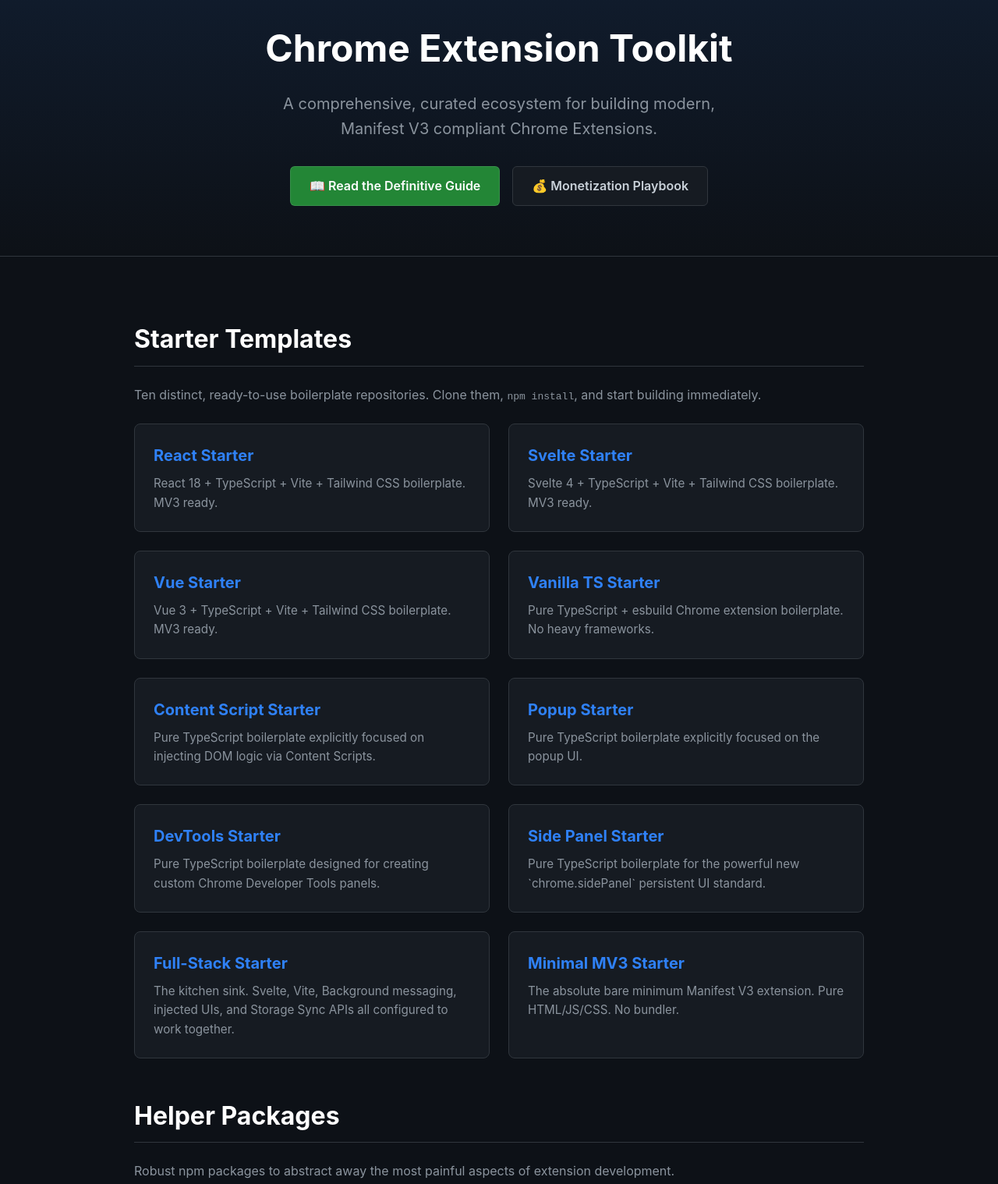
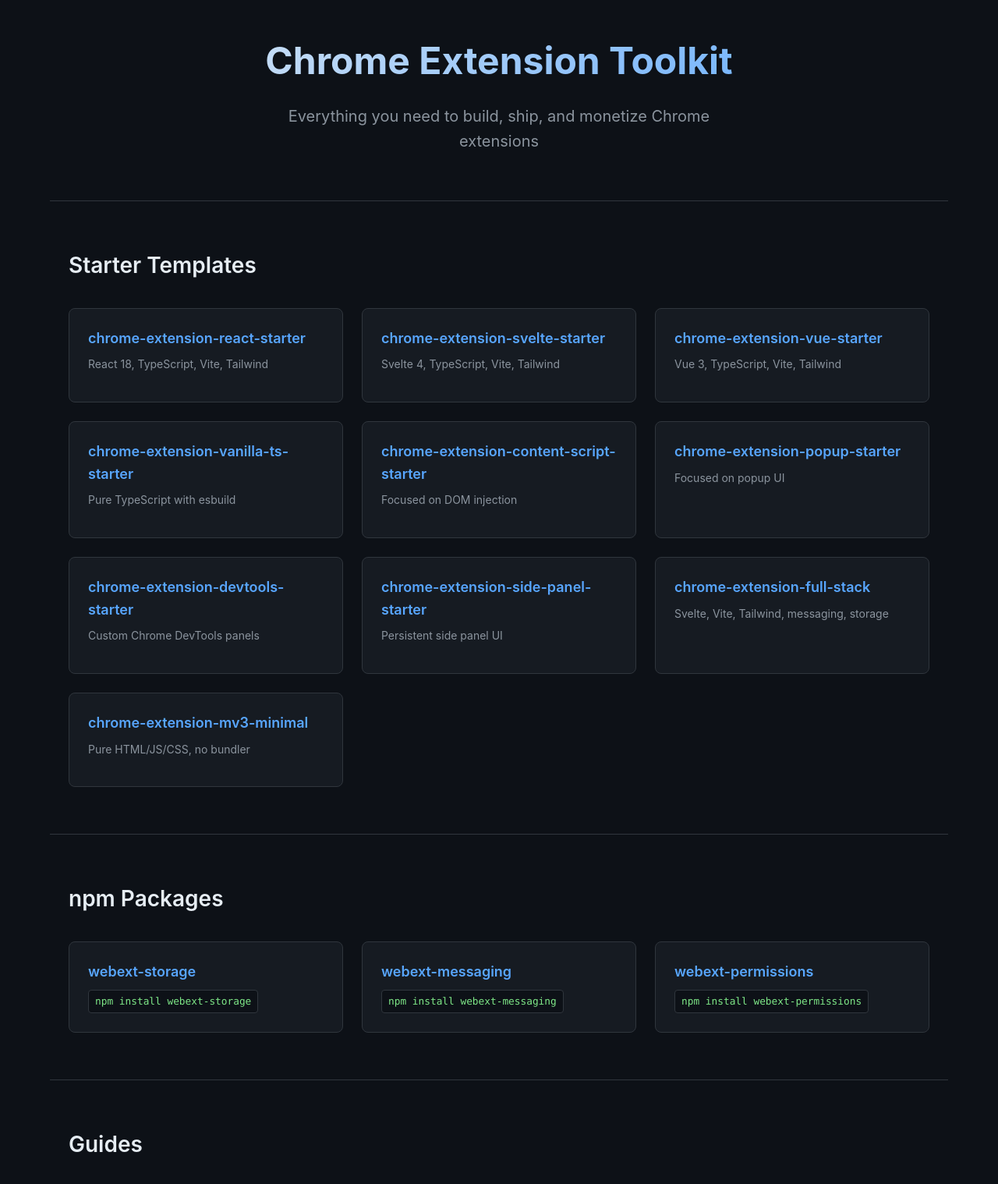
Before and after one commit to theluckystrike/chrome-extension-toolkit, a website: page docs/index.html in a window 1280 px wide. Shown: the part 40-1558 px from the top of the page at 78% size. Drawn offline with Linux system fonts and the light colour scheme.

Commit message:
docs: add GitHub Pages landing page

```diff
--- a/docs/index.html
+++ b/docs/index.html
@@ -1,160 +1,144 @@
 <!DOCTYPE html>
 <html lang="en">
-
 <head>
   <meta charset="UTF-8">
   <meta name="viewport" content="width=device-width, initial-scale=1.0">
-    <title>Chrome Extension Toolkit | theluckystrike</title>
+  <title>Chrome Extension Toolkit</title>
   <style>
     :root {
-            --bg-color: #0d1117;
-            --text-color: #c9d1d9;
-            --text-muted: #8b949e;
-            --accent: #2f81f7;
-            --card-bg: #161b22;
-            --border-color: #30363d;
-            --hover-border: #8b949e;
-            --font-main: -apple-system, BlinkMacSystemFont, "Segoe UI", Helvetica, Arial, sans-serif;
+      --bg: #0d1117;
+      --text: #e6edf3;
+      --accent: #58a6ff;
+      --border: #30363d;
     }
 
     * {
-            box-sizing: border-box;
       margin: 0;
       padding: 0;
+      box-sizing: border-box;
     }
 
     body {
-            font-family: var(--font-main);
-            background-color: var(--bg-color);
-            color: var(--text-color);
+      font-family: -apple-system, BlinkMacSystemFont, 'Segoe UI', Helvetica, Arial, sans-serif;
+      background-color: var(--bg);
+      color: var(--text);
       line-height: 1.6;
     }
 
-        header {
-            text-align: center;
-            padding: 4rem 2rem;
-            border-bottom: 1px solid var(--border-color);
-            background: linear-gradient(180deg, rgba(47, 129, 247, 0.1) 0%, rgba(13, 17, 23, 0) 100%);
+    .container {
+      max-width: 1200px;
+      margin: 0 auto;
+      padding: 0 24px;
     }
 
-        h1 {
-            font-size: 3rem;
-            margin-bottom: 1rem;
-            color: #fff;
+    /* Hero Section */
+    .hero {
+      text-align: center;
+      padding: 80px 0 60px;
+      border-bottom: 1px solid var(--border);
     }
 
-        h2 {
-            font-size: 2rem;
-            margin: 3rem 0 1.5rem;
-            color: #fff;
-            border-bottom: 1px solid var(--border-color);
-            padding-bottom: 0.5rem;
+    .hero h1 {
+      font-size: 3rem;
+      font-weight: 700;
+      margin-bottom: 16px;
+      background: linear-gradient(135deg, var(--text) 0%, var(--accent) 100%);
+      -webkit-background-clip: text;
+      -webkit-text-fill-color: transparent;
+      background-clip: text;
     }
 
-        .subtitle {
+    .hero p {
       font-size: 1.25rem;
-            color: var(--text-muted);
+      color: #8b949e;
       max-width: 600px;
       margin: 0 auto;
     }
 
-        .container {
-            max-width: 1000px;
-            margin: 0 auto;
-            padding: 2rem;
+    /* Sections */
+    section {
+      padding: 60px 0;
+      border-bottom: 1px solid var(--border);
     }
 
+    section:last-of-type {
+      border-bottom: none;
+    }
+
+    h2 {
+      font-size: 1.75rem;
+      font-weight: 600;
+      margin-bottom: 32px;
+      color: var(--text);
+    }
+
+    /* Grid */
     .grid {
       display: grid;
-            grid-template-columns: repeat(auto-fill, minmax(300px, 1fr));
-            gap: 1.5rem;
+      grid-template-columns: repeat(3, 1fr);
+      gap: 24px;
     }
 
+    /* Cards */
     .card {
-            background-color: var(--card-bg);
-            border: 1px solid var(--border-color);
+      background: #161b22;
+      border: 1px solid var(--border);
       border-radius: 8px;
-            padding: 1.5rem;
-            transition: all 0.2s ease;
-            display: flex;
-            flex-direction: column;
-            text-decoration: none;
-            color: inherit;
+      padding: 24px;
+      transition: border-color 0.2s ease, transform 0.2s ease;
     }
 
     .card:hover {
-            border-color: var(--hover-border);
+      border-color: var(--accent);
       transform: translateY(-2px);
     }
 
     .card h3 {
+      font-size: 1.125rem;
+      font-weight: 600;
+      margin-bottom: 8px;
       color: var(--accent);
-            margin-bottom: 0.5rem;
-            font-size: 1.25rem;
+    }
+
+    .card h3 a {
+      color: inherit;
+      text-decoration: none;
+    }
+
+    .card h3 a:hover {
+      text-decoration: underline;
     }
 
     .card p {
-            color: var(--text-muted);
-            font-size: 0.95rem;
-            flex-grow: 1;
+      font-size: 0.9rem;
+      color: #8b949e;
+      margin-bottom: 12px;
     }
 
-        .code-block {
-            background-color: #010409;
-            padding: 0.75rem;
-            border-radius: 6px;
-            font-family: ui-monospace, SFMono-Regular, "SF Mono", Menlo, Consolas, "Liberation Mono", monospace;
-            font-size: 0.85rem;
-            color: #e6edf3;
-            margin-top: 1rem;
-            border: 1px solid var(--border-color);
-            overflow-x: auto;
+    .card code {
+      display: inline-block;
+      background: #0d1117;
+      border: 1px solid var(--border);
+      border-radius: 4px;
+      padding: 4px 8px;
+      font-size: 0.8rem;
+      font-family: 'SFMono-Regular', Consolas, 'Liberation Mono', Menlo, monospace;
+      color: #7ee787;
+      word-break: break-all;
     }
 
-        .hero-links {
-            margin-top: 2rem;
-            display: flex;
-            justify-content: center;
-            gap: 1rem;
-            flex-wrap: wrap;
+    .card .description {
+      font-size: 0.875rem;
+      color: #8b949e;
     }
 
-        .btn {
-            display: inline-block;
-            padding: 0.75rem 1.5rem;
-            border-radius: 6px;
-            text-decoration: none;
-            font-weight: 600;
-            transition: background-color 0.2s;
-        }
-
-        .btn-primary {
-            background-color: #238636;
-            color: #fff;
-            border: 1px solid rgba(240, 246, 252, 0.1);
-        }
-
-        .btn-primary:hover {
-            background-color: #2ea043;
-        }
-
-        .btn-outline {
-            background-color: var(--card-bg);
-            color: var(--text-color);
-            border: 1px solid var(--border-color);
-        }
-
-        .btn-outline:hover {
-            background-color: var(--border-color);
-            border-color: var(--hover-border);
-        }
-
+    /* Footer */
     footer {
       text-align: center;
-            padding: 3rem 2rem;
-            margin-top: 4rem;
-            border-top: 1px solid var(--border-color);
-            color: var(--text-muted);
+      padding: 40px 0;
+      color: #8b949e;
+      font-size: 0.9rem;
+      border-top: 1px solid var(--border);
     }
 
     footer a {
@@ -166,124 +150,126 @@
       text-decoration: underline;
     }
 
+    /* Responsive */
+    @media (max-width: 900px) {
+      .grid {
+        grid-template-columns: repeat(2, 1fr);
+      }
+    }
+
     @media (max-width: 600px) {
-            h1 {
-                font-size: 2.25rem;
+      .hero h1 {
+        font-size: 2rem;
+      }
+
+      .hero p {
+        font-size: 1rem;
       }
 
       .grid {
         grid-template-columns: 1fr;
       }
+
+      section {
+        padding: 40px 0;
+      }
     }
   </style>
 </head>
-
 <body>
-
-    <header>
+  <div class="container">
+    <header class="hero">
       <h1>Chrome Extension Toolkit</h1>
-        <p class="subtitle">A comprehensive, curated ecosystem for building modern, Manifest V3 compliant Chrome
-            Extensions.</p>
-
-        <div class="hero-links">
-            <a href="https://github.com/theluckystrike/chrome-extension-guide" class="btn btn-primary">📖 Read the
-                Definitive Guide</a>
-            <a href="https://github.com/theluckystrike/extension-monetization-playbook" class="btn btn-outline">💰
-                Monetization Playbook</a>
-        </div>
+      <p>Everything you need to build, ship, and monetize Chrome extensions</p>
     </header>
 
+    <section>
       <div class="container">
+        <h2>Starter Templates</h2>
+        <div class="grid">
+          <div class="card">
+            <h3><a href="https://github.com/theluckystrike/chrome-extension-react-starter" target="_blank" rel="noopener">chrome-extension-react-starter</a></h3>
+            <p class="description">React 18, TypeScript, Vite, Tailwind</p>
+          </div>
+          <div class="card">
+            <h3><a href="https://github.com/theluckystrike/chrome-extension-svelte-starter" target="_blank" rel="noopener">chrome-extension-svelte-starter</a></h3>
+            <p class="description">Svelte 4, TypeScript, Vite, Tailwind</p>
+          </div>
+          <div class="card">
+            <h3><a href="https://github.com/theluckystrike/chrome-extension-vue-starter" target="_blank" rel="noopener">chrome-extension-vue-starter</a></h3>
+            <p class="description">Vue 3, TypeScript, Vite, Tailwind</p>
+          </div>
+          <div class="card">
+            <h3><a href="https://github.com/theluckystrike/chrome-extension-vanilla-ts-starter" target="_blank" rel="noopener">chrome-extension-vanilla-ts-starter</a></h3>
+            <p class="description">Pure TypeScript with esbuild</p>
+          </div>
+          <div class="card">
+            <h3><a href="https://github.com/theluckystrike/chrome-extension-content-script-starter" target="_blank" rel="noopener">chrome-extension-content-script-starter</a></h3>
+            <p class="description">Focused on DOM injection</p>
+          </div>
+          <div class="card">
+            <h3><a href="https://github.com/theluckystrike/chrome-extension-popup-starter" target="_blank" rel="noopener">chrome-extension-popup-starter</a></h3>
+            <p class="description">Focused on popup UI</p>
+          </div>
+          <div class="card">
+            <h3><a href="https://github.com/theluckystrike/chrome-extension-devtools-starter" target="_blank" rel="noopener">chrome-extension-devtools-starter</a></h3>
+            <p class="description">Custom Chrome DevTools panels</p>
+          </div>
+          <div class="card">
+            <h3><a href="https://github.com/theluckystrike/chrome-extension-side-panel-starter" target="_blank" rel="noopener">chrome-extension-side-panel-starter</a></h3>
+            <p class="description">Persistent side panel UI</p>
+          </div>
+          <div class="card">
+            <h3><a href="https://github.com/theluckystrike/chrome-extension-full-stack" target="_blank" rel="noopener">chrome-extension-full-stack</a></h3>
+            <p class="description">Svelte, Vite, Tailwind, messaging, storage</p>
+          </div>
+          <div class="card">
+            <h3><a href="https://github.com/theluckystrike/chrome-extension-mv3-minimal" target="_blank" rel="noopener">chrome-extension-mv3-minimal</a></h3>
+            <p class="description">Pure HTML/JS/CSS, no bundler</p>
+          </div>
+        </div>
+      </div>
+    </section>
 
-        <h2>Starter Templates</h2>
-        <p style="margin-bottom: 1.5rem; color: var(--text-muted);">Ten distinct, ready-to-use boilerplate repositories.
-            Clone them, <code>npm install</code>, and start building immediately.</p>
+    <section>
+      <div class="container">
+        <h2>npm Packages</h2>
+        <div class="grid">
+          <div class="card">
+            <h3><a href="https://github.com/theluckystrike/webext-storage" target="_blank" rel="noopener">webext-storage</a></h3>
+            <code>npm install webext-storage</code>
+          </div>
+          <div class="card">
+            <h3><a href="https://github.com/theluckystrike/webext-messaging" target="_blank" rel="noopener">webext-messaging</a></h3>
+            <code>npm install webext-messaging</code>
+          </div>
+          <div class="card">
+            <h3><a href="https://github.com/theluckystrike/webext-permissions" target="_blank" rel="noopener">webext-permissions</a></h3>
+            <code>npm install webext-permissions</code>
+          </div>
+        </div>
+      </div>
+    </section>
 
+    <section>
+      <div class="container">
+        <h2>Guides</h2>
         <div class="grid">
-            <a href="https://github.com/theluckystrike/chrome-extension-react-starter" class="card">
-                <h3>React Starter</h3>
-                <p>React 18 + TypeScript + Vite + Tailwind CSS boilerplate. MV3 ready.</p>
-            </a>
-
-            <a href="https://github.com/theluckystrike/chrome-extension-svelte-starter" class="card">
-                <h3>Svelte Starter</h3>
-                <p>Svelte 4 + TypeScript + Vite + Tailwind CSS boilerplate. MV3 ready.</p>
-            </a>
-
-            <a href="https://github.com/theluckystrike/chrome-extension-vue-starter" class="card">
-                <h3>Vue Starter</h3>
-                <p>Vue 3 + TypeScript + Vite + Tailwind CSS boilerplate. MV3 ready.</p>
-            </a>
-
-            <a href="https://github.com/theluckystrike/chrome-extension-vanilla-ts-starter" class="card">
-                <h3>Vanilla TS Starter</h3>
-                <p>Pure TypeScript + esbuild Chrome extension boilerplate. No heavy frameworks.</p>
-            </a>
-
-            <a href="https://github.com/theluckystrike/chrome-extension-content-script-starter" class="card">
-                <h3>Content Script Starter</h3>
-                <p>Pure TypeScript boilerplate explicitly focused on injecting DOM logic via Content Scripts.</p>
-            </a>
-
-            <a href="https://github.com/theluckystrike/chrome-extension-popup-starter" class="card">
-                <h3>Popup Starter</h3>
-                <p>Pure TypeScript boilerplate explicitly focused on the popup UI.</p>
-            </a>
-
-            <a href="https://github.com/theluckystrike/chrome-extension-devtools-starter" class="card">
-                <h3>DevTools Starter</h3>
-                <p>Pure TypeScript boilerplate designed for creating custom Chrome Developer Tools panels.</p>
-            </a>
-
-            <a href="https://github.com/theluckystrike/chrome-extension-side-panel-starter" class="card">
-                <h3>Side Panel Starter</h3>
-                <p>Pure TypeScript boilerplate for the powerful new `chrome.sidePanel` persistent UI standard.</p>
-            </a>
-
-            <a href="https://github.com/theluckystrike/chrome-extension-full-stack" class="card">
-                <h3>Full-Stack Starter</h3>
-                <p>The kitchen sink. Svelte, Vite, Background messaging, injected UIs, and Storage Sync APIs all
-                    configured to work together.</p>
-            </a>
-
-            <a href="https://github.com/theluckystrike/chrome-extension-mv3-minimal" class="card">
-                <h3>Minimal MV3 Starter</h3>
-                <p>The absolute bare minimum Manifest V3 extension. Pure HTML/JS/CSS. No bundler.</p>
-            </a>
+          <div class="card">
+            <h3><a href="https://github.com/theluckystrike/chrome-extension-guide" target="_blank" rel="noopener">chrome-extension-guide</a></h3>
+            <p class="description">9 article categories covering Manifest V3, permissions, APIs, and publishing</p>
           </div>
-
-        <h2>Helper Packages</h2>
-        <p style="margin-bottom: 1.5rem; color: var(--text-muted);">Robust npm packages to abstract away the most
-            painful aspects of extension development.</p>
-
-        <div class="grid">
-            <a href="https://github.com/theluckystrike/webext-storage" class="card">
-                <h3>webext-storage</h3>
-                <p>A strongly-typed, promise-based wrapper around `chrome.storage` that handles serialization and quota
-                    limits.</p>
-                <div class="code-block">npm install @theluckystrike/webext-storage</div>
-            </a>
-
-            <a href="https://github.com/theluckystrike/webext-messaging" class="card">
-                <h3>webext-messaging</h3>
-                <p>A robust messaging bridge between your background scripts, content scripts, and UI layers.</p>
-                <div class="code-block">npm install @theluckystrike/webext-messaging</div>
-            </a>
-
-            <a href="https://github.com/theluckystrike/webext-permissions" class="card">
-                <h3>webext-permissions</h3>
-                <p>Simplified API request patterns for optional host permissions and extension features.</p>
-                <div class="code-block">npm install @theluckystrike/webext-permissions</div>
-            </a>
+          <div class="card">
+            <h3><a href="https://github.com/theluckystrike/extension-monetization-playbook" target="_blank" rel="noopener">extension-monetization-playbook</a></h3>
+            <p class="description">The complete guide to making money with browser extensions. Revenue models, payments, growth, and real case studies.</p>
           </div>
-
         </div>
+      </div>
+    </section>
 
     <footer>
-        <p>Built by <a href="https://github.com/theluckystrike">theluckystrike</a> / <a
-                href="https://zovo.one">zovo.one</a></p>
+      <p>Built by <a href="https://github.com/theluckystrike" target="_blank" rel="noopener">theluckystrike</a> | <a href="https://zovo.one" target="_blank" rel="noopener">zovo.one</a></p>
     </footer>
-
+  </div>
 </body>
-
 </html>
```
Lines whose indentation alone changed are shown as unchanged.
